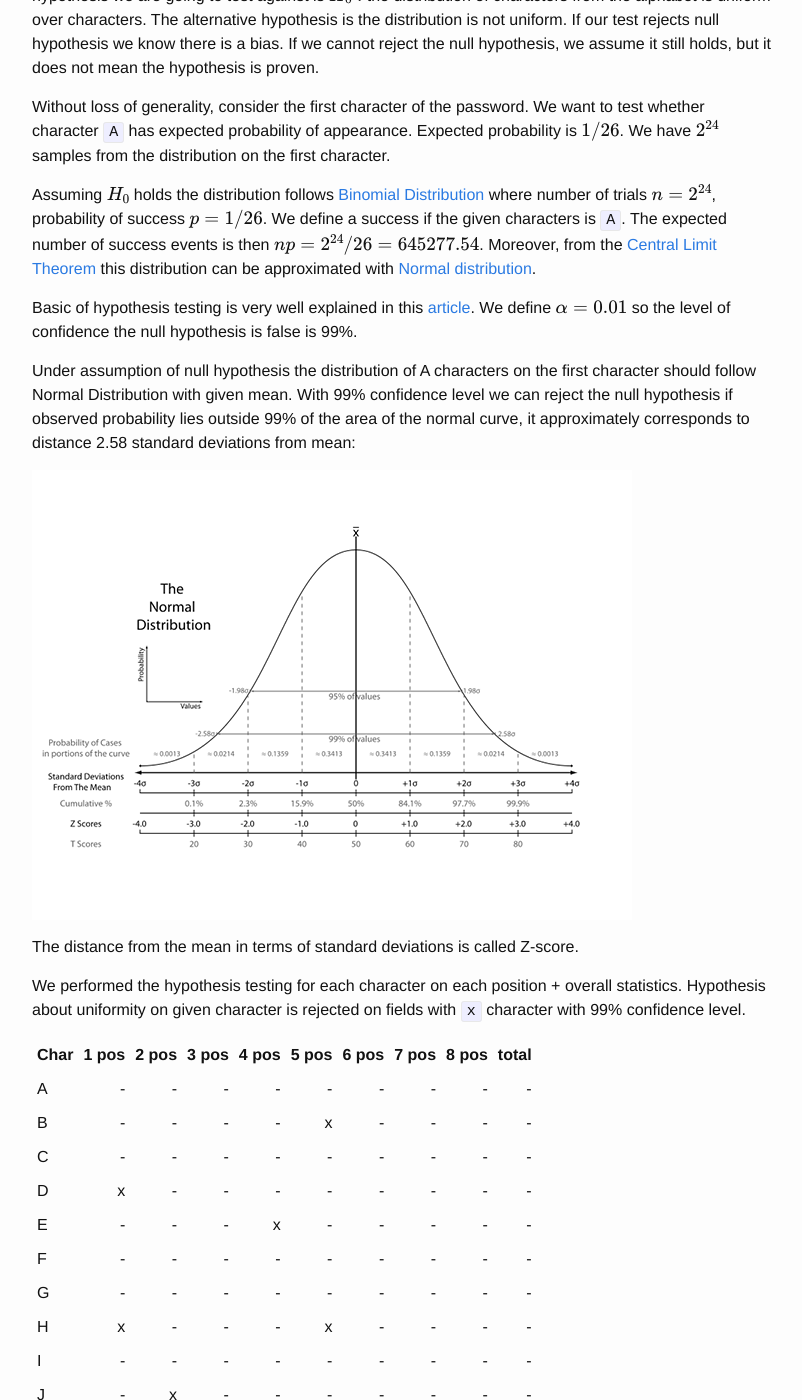
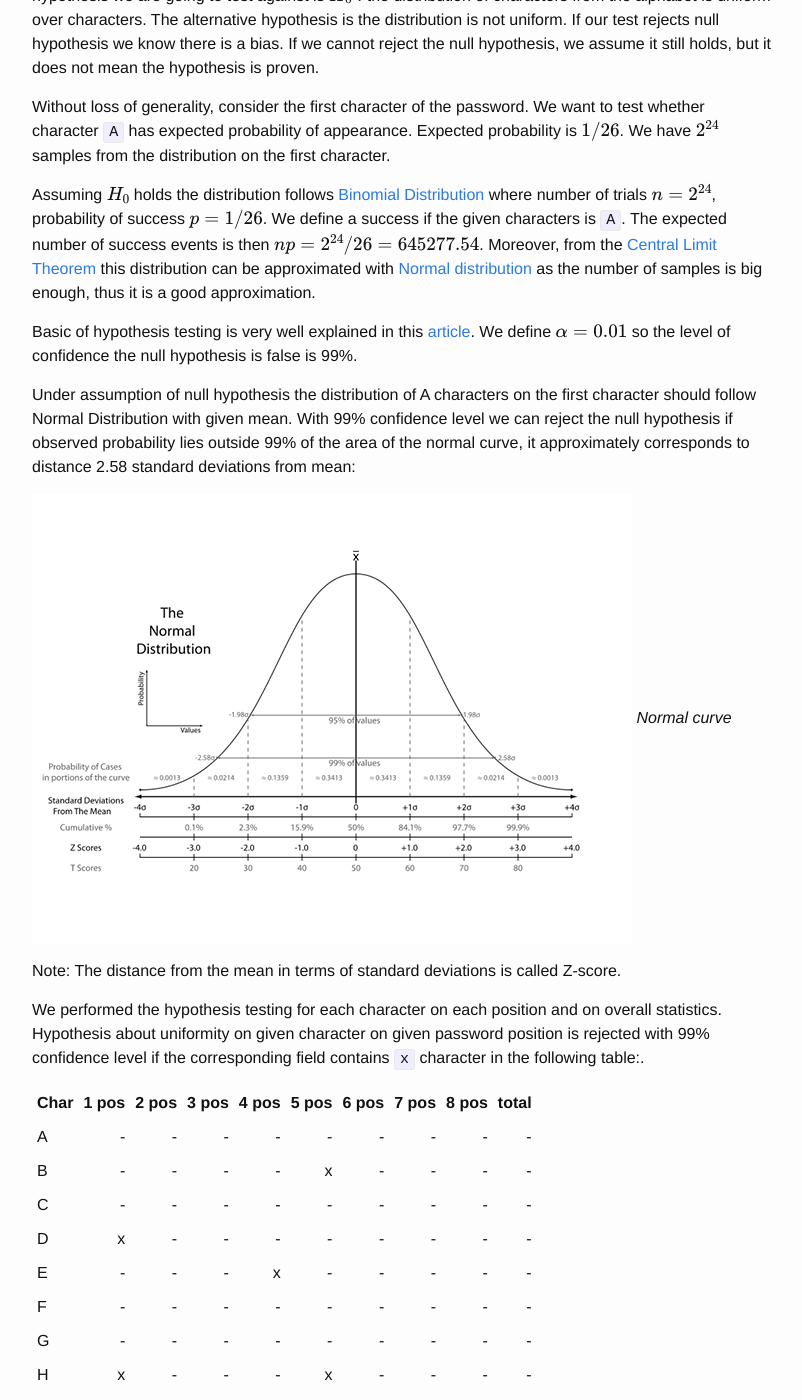
Before and after one commit to yolosec/deadcodeBlog, a Jekyll site: the page built from _posts/2016-06-14-UPC-UBEE-EVW3226-WPA2-RExing.markdown, in a window 1280 px wide and 1400 px high, scrolled down 12295 px. Shown: the whole window, without its empty margins (238-1040 px from the left). Built offline with Jekyll 4.4.1, drawn with Linux system fonts in a browser that asks for light colours; formulas are drawn with MathJax 3.

Commit message:
ubee: statistics, minor rephrasing, clarification

```diff
--- a/_posts/2016-06-14-UPC-UBEE-EVW3226-WPA2-RExing.markdown
+++ b/_posts/2016-06-14-UPC-UBEE-EVW3226-WPA2-RExing.markdown
@@ -387,7 +387,8 @@ Assuming \\( H_0 \\) holds the distribution follows [Binomial Distribution](http
 where number of trials \\(n = 2^{24} \\), probability of success \\( p = 1/26 \\). We define a success if the given
 characters is `A`. The expected number of success events is then \\( np = 2^{24} / 26 = 645277.54 \\). Moreover,
 from the [Central Limit Theorem](https://en.wikipedia.org/wiki/Central_limit_theorem) this distribution
-can be approximated with [Normal distribution](https://en.wikipedia.org/wiki/Normal_distribution).
+can be approximated with [Normal distribution](https://en.wikipedia.org/wiki/Normal_distribution) as the number of
+samples is big enough, thus it is a good approximation.
 
 Basic of hypothesis testing is very well explained in this [article](http://20bits.com/article/hypothesis-testing-the-basics).
 We define \\( \alpha = 0.01 \\) so the level of confidence the null hypothesis is false is 99%.
@@ -397,11 +398,13 @@ with given mean. With 99% confidence level we can reject the null hypothesis if
 of the area of the normal curve, it approximately corresponds to distance 2.58 standard deviations from mean:
 
 [![Normal curve](/static/ubee/normal-curve-small.png)](/static/ubee/normal-curve-small.png)
+*Normal curve*
 
-The distance from the mean in terms of standard deviations is called Z-score.
+Note: The distance from the mean in terms of standard deviations is called Z-score.
 
-We performed the hypothesis testing for each character on each position + overall statistics.
-Hypothesis about uniformity on given character is rejected on fields with `x` character with 99% confidence level.
+We performed the hypothesis testing for each character on each position and on overall statistics.
+Hypothesis about uniformity on given character on given password position
+is rejected with 99% confidence level if the corresponding field contains `x` character in the following table:.
 
 | Char |  1 pos |  2 pos |  3 pos |  4 pos |  5 pos |  6 pos |  7 pos |  8 pos |  total |
 | ---- | -----: | -----: | -----: | -----: | -----: | -----: | -----: | -----: | -----: |
```
